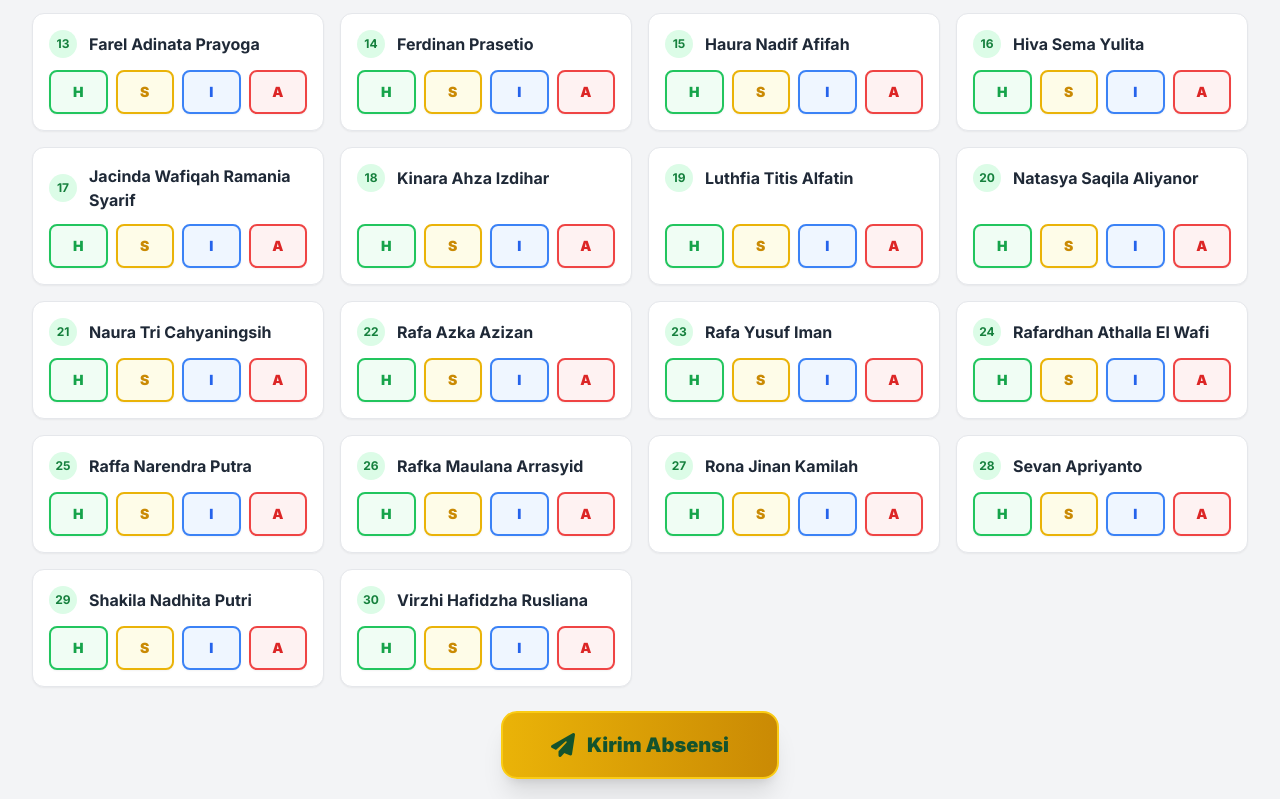
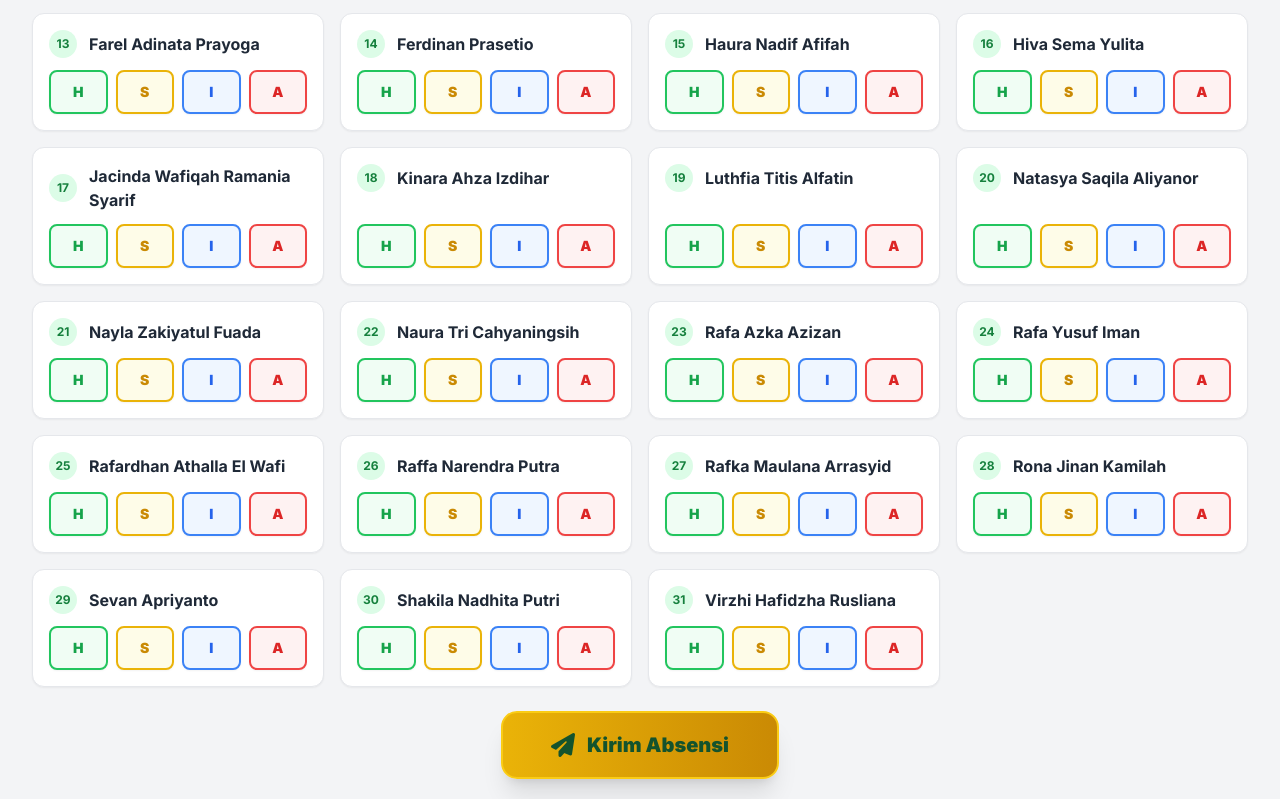
Before and after one commit to f134nto/Absensi-7H, a plain HTML site: page index.html in a window 1280 px wide. Shown: the part 980-1779 px from the top of the page. Drawn offline with nearby package versions, Linux system fonts and the light colour scheme.

Commit message:
Add files via upload

```diff
--- a/index.html
+++ b/index.html
@@ -181,8 +181,8 @@
             "Aditiya Mahya", "Agung Riyanto", "Airlangga Syahputra Margiono", "Alkhalif Bagus P", "Ayayit Nur Husen",
              "Azmi Hail Fataa", "Chairli Ramadani", "Daffa Arya Ghussan", "Dekha Sahal Aliq", "Denny Subagyo",
              "Desta Eka Pratama", "Dika Saputra", "Farel Adinata Prayoga", "Ferdinan Prasetio", "Haura Nadif Afifah",
-             "Hiva Sema Yulita", "Jacinda Wafiqah Ramania Syarif", "Kinara Ahza Izdihar", "Luthfia Titis Alfatin", "Natasya Saqila Aliyanor", "Naura Tri Cahyaningsih",
-             "Rafa Azka Azizan", "Rafa Yusuf Iman", "Rafardhan Athalla El Wafi", "Raffa Narendra Putra", "Rafka Maulana Arrasyid",
+             "Hiva Sema Yulita", "Jacinda Wafiqah Ramania Syarif", "Kinara Ahza Izdihar", "Luthfia Titis Alfatin", "Natasya Saqila Aliyanor", "Nayla Zakiyatul Fuada",
+              "Naura Tri Cahyaningsih", "Rafa Azka Azizan", "Rafa Yusuf Iman", "Rafardhan Athalla El Wafi", "Raffa Narendra Putra", "Rafka Maulana Arrasyid",
               "Rona Jinan Kamilah", "Sevan Apriyanto", "Shakila Nadhita Putri", "Virzhi Hafidzha Rusliana"
         ];
 
```
